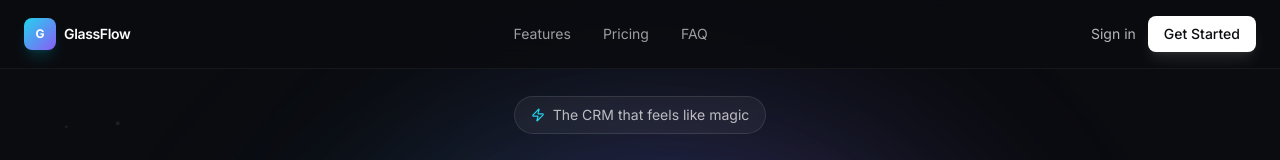
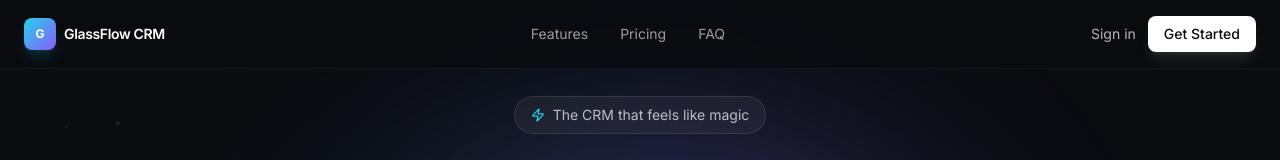
Before and after one commit to ali-azain/GlassFlow-CRM, a React (Vite) app: page / in a window 1280 px wide. Shown: the top 160 px of the page. Built offline with nearby package versions, Linux system fonts and the light colour scheme.

Commit message:
chore: Rename branding to GlassFlow CRM

```diff
--- a/components/csv/CSVHeaderMapper.tsx
+++ b/components/csv/CSVHeaderMapper.tsx
@@ -45,7 +45,7 @@ const CSVHeaderMapper: React.FC<HeaderMapperProps> = ({ csvHeaders, onMappingCom
     return (
         <div className="bg-[#0A0A0A] border border-white/10 rounded-xl p-6 shadow-xl max-w-2xl mx-auto">
             <h3 className="text-lg font-semibold text-white mb-4">Map Fields</h3>
-            <p className="text-white/50 text-sm mb-6">Match your CSV columns to the corresponding fields in GlassFlow.</p>
+            <p className="text-white/50 text-sm mb-6">Match your CSV columns to the corresponding fields in GlassFlow CRM.</p>
 
             <div className="space-y-3">
                 {CRM_FIELDS.map((field) => (
@@ -80,8 +80,8 @@ const CSVHeaderMapper: React.FC<HeaderMapperProps> = ({ csvHeaders, onMappingCom
                     onClick={() => onMappingComplete(mapping)}
                     disabled={!isMappingValid()}
                     className={`px-6 py-2 rounded-lg text-sm font-medium flex items-center space-x-2 transition-all ${isMappingValid()
-                            ? 'bg-blue-500 hover:bg-blue-600 text-white shadow-lg shadow-blue-500/20'
-                            : 'bg-white/5 text-white/20 cursor-not-allowed'
+                        ? 'bg-blue-500 hover:bg-blue-600 text-white shadow-lg shadow-blue-500/20'
+                        : 'bg-white/5 text-white/20 cursor-not-allowed'
                         }`}
                 >
                     <span>Continue Import</span>
--- a/crm/CrmApp.tsx
+++ b/crm/CrmApp.tsx
@@ -183,7 +183,7 @@ const CrmApp: React.FC<CrmAppProps> = ({ onSignOut }) => {
             <div className="w-6 h-6 rounded bg-[#1A1A1A] flex items-center justify-center">
               <span className="text-white text-[10px] font-bold">G</span>
             </div>
-            <span className="text-sm font-semibold tracking-tight">GlassFlow</span>
+            <span className="text-sm font-semibold tracking-tight">GlassFlow CRM</span>
           </div>
           <button className="p-1 text-slate-400 hover:text-slate-600 transition-colors">
             <ChevronDown size={14} />
--- a/screens/LandingPage.tsx
+++ b/screens/LandingPage.tsx
@@ -152,7 +152,7 @@ const Navbar: React.FC<{ onGetStarted: () => void; onSignIn: () => void }> = ({
         <div className="w-8 h-8 rounded-lg bg-gradient-to-br from-cyan-400 to-violet-500 flex items-center justify-center shadow-lg shadow-cyan-500/20">
           <span className="text-white text-xs font-bold">G</span>
         </div>
-        <span className="text-white text-sm font-semibold tracking-tight">GlassFlow</span>
+        <span className="text-white text-sm font-semibold tracking-tight">GlassFlow CRM</span>
       </div>
       <nav className="hidden md:flex items-center space-x-8 text-sm text-white/60">
         <a href="#features" className="hover:text-white transition-colors">Features</a>
@@ -623,7 +623,7 @@ const Footer: React.FC = () => (
         <div className="w-6 h-6 rounded-md bg-gradient-to-br from-cyan-400 to-violet-500 flex items-center justify-center">
           <span className="text-white text-[10px] font-bold">G</span>
         </div>
-        <span className="text-white/60 text-sm">GlassFlow © 2025</span>
+        <span className="text-white/60 text-sm">GlassFlow CRM © 2025</span>
       </div>
       <div className="flex items-center space-x-6 text-sm text-white/40">
         <a href="#" className="hover:text-white transition-colors">Privacy</a>
```
